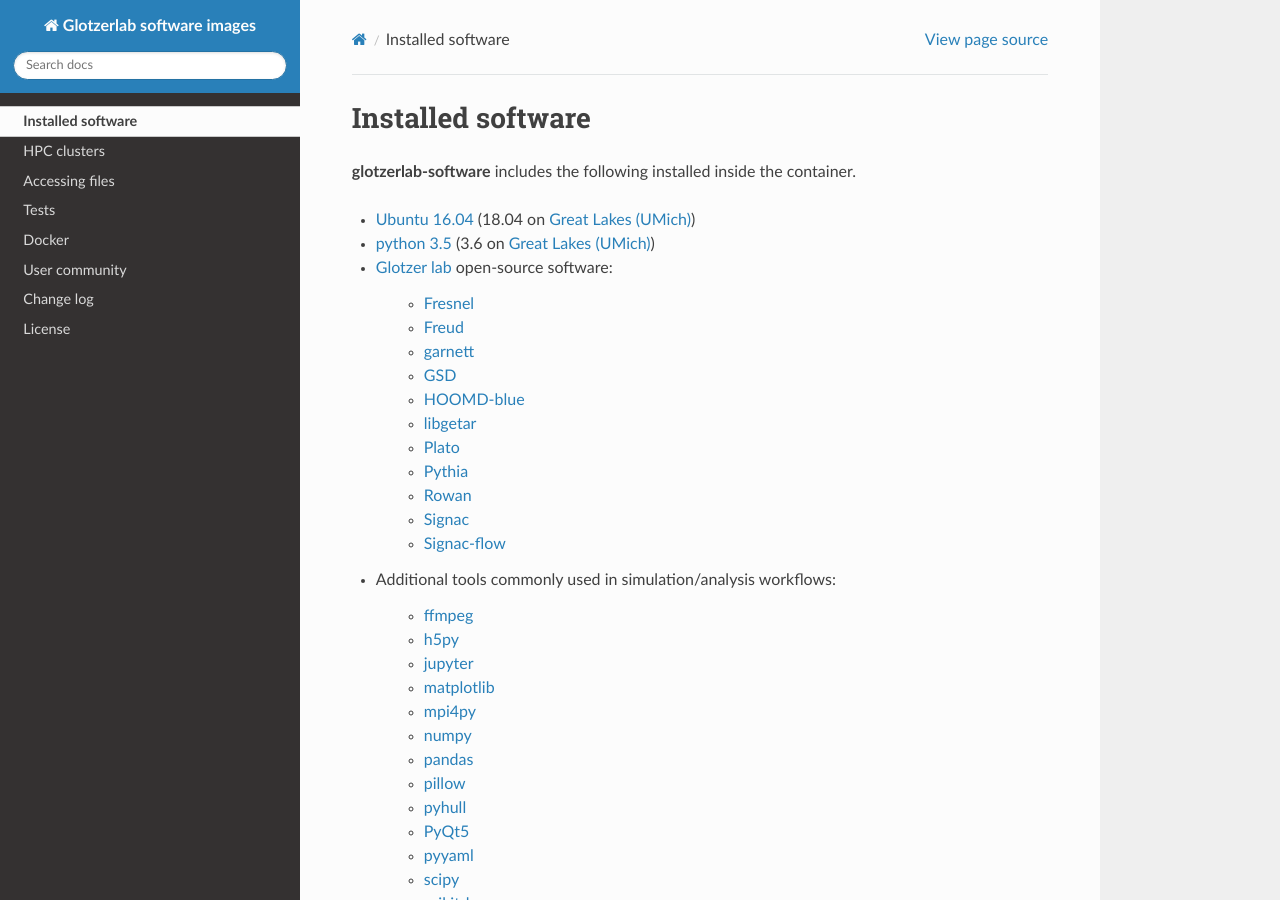
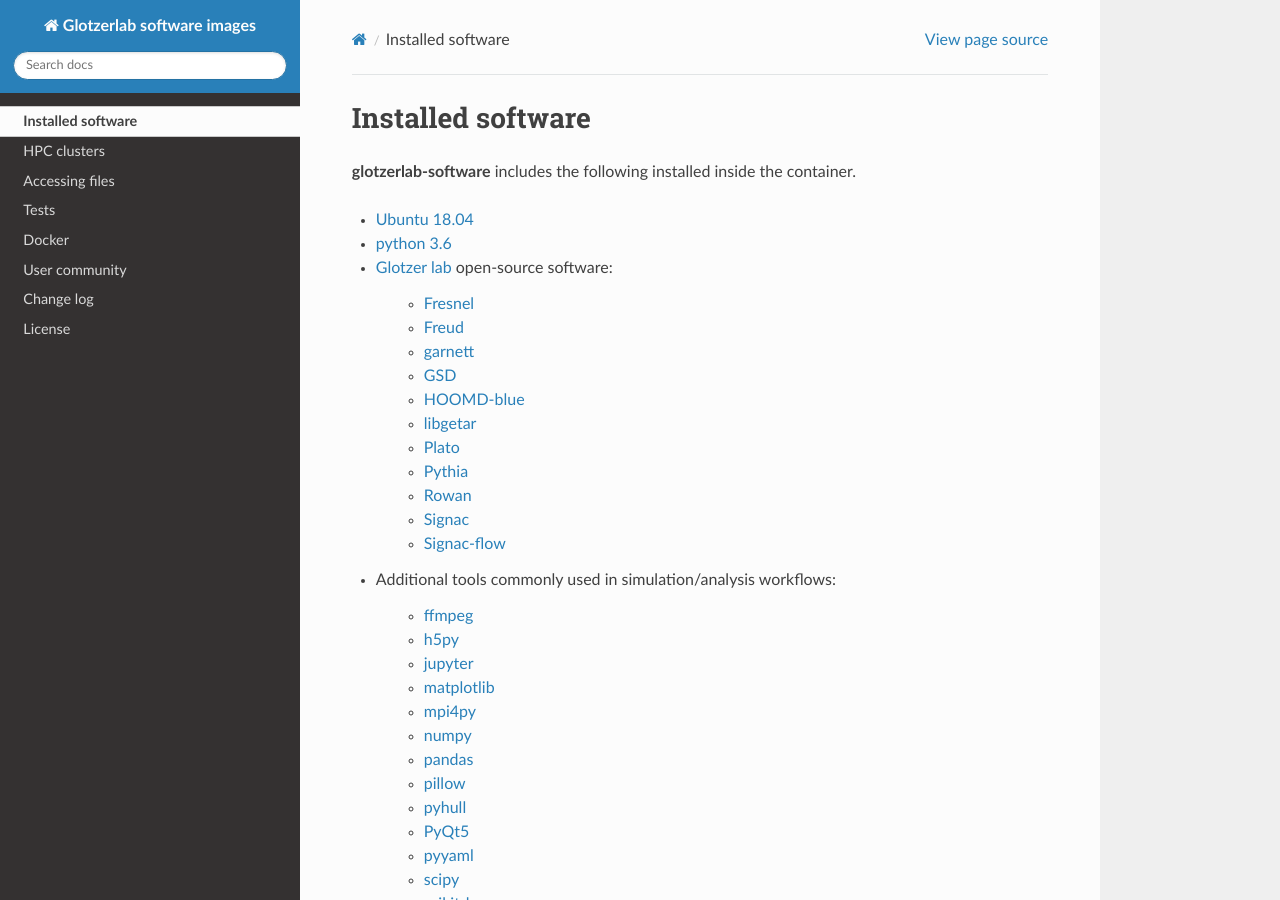
Before and after one commit to glotzerlab/software, a Sphinx documentation site: the page built from doc/software.rst, in a window 1280 px wide and 900 px high. Built offline with Sphinx 7.4.7 and the Read the Docs theme 2.0.0, drawn with Linux system fonts in a browser that asks for light colours.

Commit message:
Update software docs

```diff
--- a/doc/software.rst
+++ b/doc/software.rst
@@ -3,8 +3,8 @@
 
 **glotzerlab-software** includes the following installed inside the container.
 
-* `Ubuntu 16.04 <https://www.ubuntu.com/>`_ (18.04 on :doc:`clusters/greatlakes`)
-* `python 3.5 <https://www.python.org/>`_ (3.6 on :doc:`clusters/greatlakes`)
+* `Ubuntu 18.04 <https://www.ubuntu.com/>`_
+* `python 3.6 <https://www.python.org/>`_
 * `Glotzer lab <http://glotzerlab.engin.umich.edu/home/>`_ open-source software:
 
     * `Fresnel <https://fresnel.readthedocs.io>`_
```
